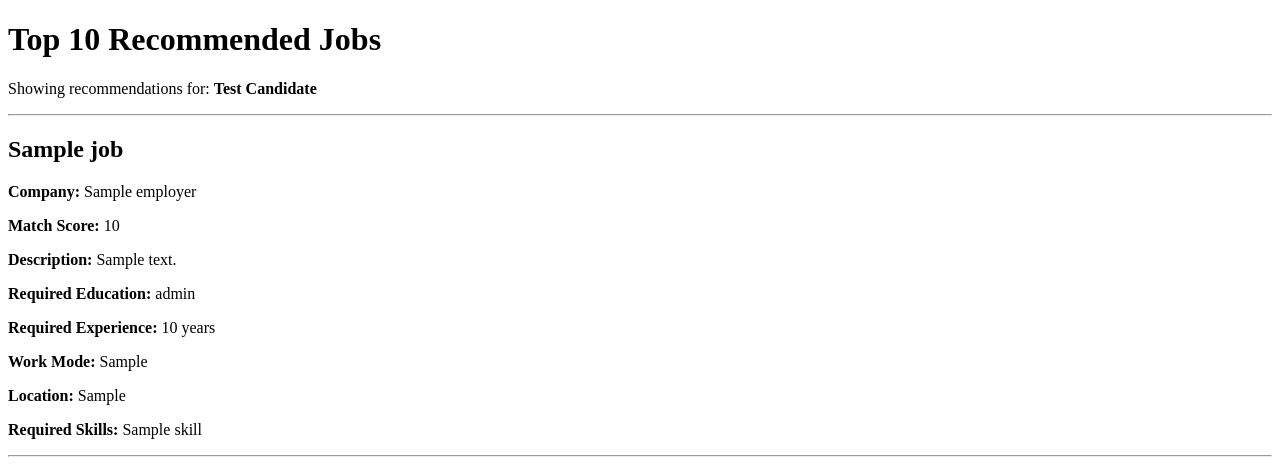
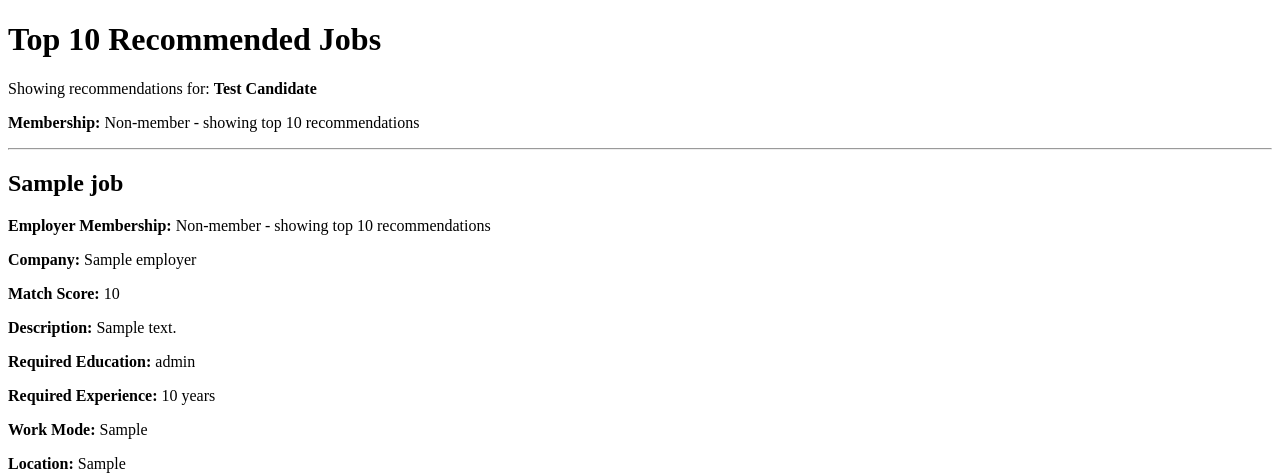
Before and after one commit to starkiller08/capapool, a Django app: template templates/recommendations/recommended_jobs.html in a window 1280 px wide. Shown: the top 474 px of the page. Run offline with Django 5.2, Linux system fonts and the light colour scheme; data comes from the database, SQL or seed files in the repository; the template is opened without the code that fills it: values that come from a table or form of the project are taken from there, most other values are stand-ins (such as "Sample title", 1, 10 or a date in 2020).

Commit message:
Updated recommendations for membership users

```diff
--- a/templates/recommendations/recommended_jobs.html
+++ b/templates/recommendations/recommended_jobs.html
@@ -14,11 +14,29 @@
 			<strong>{{ candidate.full_name }}</strong>
 		</p>
 
+		<p>
+			<strong>Membership:</strong>
+			{% if candidate.is_member %}
+				Member - unlimited recommendations
+			{% else %}
+				Non-member - showing top 10 recommendations
+			{% endif %}
+		</p>
+
 		<hr>
 
 		{% for item in results %}
 			<div>
 				<h2>{{ item.job.job_title }}</h2>
+
+				<p>
+					<strong>Employer Membership:</strong>
+					{% if job.employer.is_member %}
+						Member - unlimited recommendations
+					{% else %}
+						Non-member - showing top 10 recommendations
+					{% endif %}
+				</p>
 
 				<p>
 					<strong>Company:</strong>
```
Also changed, not shown: recommendations/services.py (+12 -0 lines).
